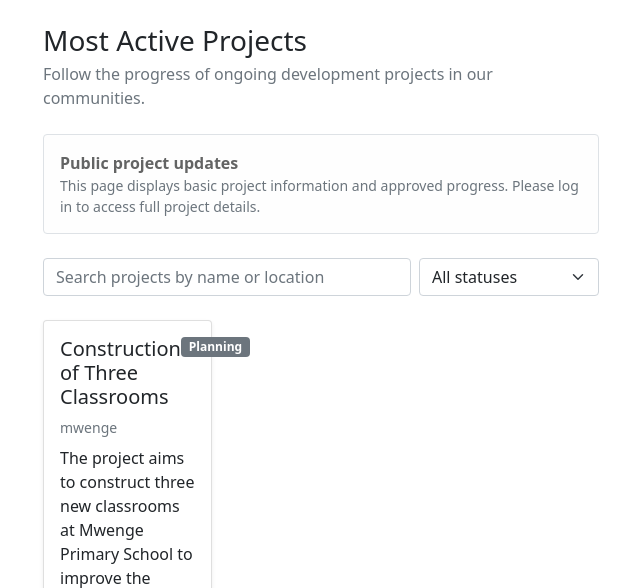
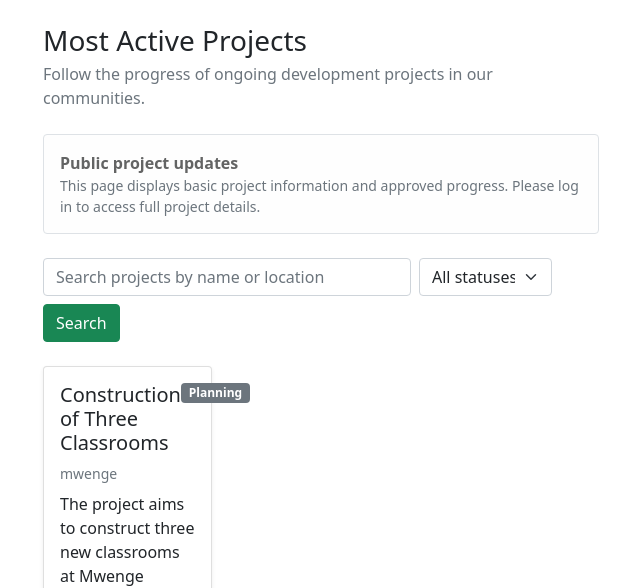
Before and after one commit to Desulumo/mtaatrack, a Django app: page / in a window 1280 px wide. Shown: the part 64-652 px from the top of the page, without its empty margins (319-959 px from the left). Run offline with Django 5.2, Linux system fonts and the light colour scheme; data comes from the database, SQL or seed files in the repository.

Commit message:
fix: adjust search filter button sizing and status badge styling

```diff
--- a/apps/projects/views.py
+++ b/apps/projects/views.py
@@ -1,4 +1,5 @@
 from django.views.generic import ListView
+from django.db.models import Q
 from .models import Project
 
 
@@ -8,11 +9,33 @@ class ProjectListView(ListView):
     context_object_name = "projects"
 
     def get_queryset(self):
-        return Project.objects.filter(
+        queryset = Project.objects.filter(
             approvals__decision="APPROVED"
         ).select_related(
             "ward"
-        ).prefetch_related(
-            "approvals",
-            "updates"
         ).distinct().order_by("-created_at")
+
+        # Search by project name or ward
+        search_query = self.request.GET.get("q", "")
+
+        if search_query:
+            queryset = queryset.filter(
+                Q(name__icontains=search_query) |
+                Q(ward__name__icontains=search_query)
+            )
+
+        # Filter by project status
+        status = self.request.GET.get("status", "")
+
+        if status:
+            queryset = queryset.filter(status=status)
+
+        return queryset
+
+    def get_context_data(self, **kwargs):
+        context = super().get_context_data(**kwargs)
+
+        context["search_query"] = self.request.GET.get("q", "")
+        context["selected_status"] = self.request.GET.get("status", "")
+
+        return context
--- a/templates/projects/index.html
+++ b/templates/projects/index.html
@@ -22,27 +22,52 @@
         </p>
     </div>
 
-    <!-- Search and filter -->
-    <div class="row g-2 mb-4">
+    <form method="GET" class="row g-2 mb-4">
+
     <div class="col-12 col-md-8">
         <input
             type="search"
+            name="q"
             class="form-control"
             placeholder="Search projects by name or location"
-                aria-label="Search projects">
+            value="{{ search_query }}">
     </div>
 
-        <div class="col-12 col-md-4">
-            <select class="form-select" aria-label="Filter projects by status">
+    <div class="col-12 col-md-3">
+        <select name="status" class="form-select">
+
             <option value="">All statuses</option>
-                <option value="PLANNING">Planning</option>
-                <option value="ONGOING">Ongoing</option>
-                <option value="SUSPENDED">Suspended</option>
-                <option value="COMPLETED">Completed</option>
+
+            <option value="PLANNING"
+                {% if selected_status == "PLANNING" %}selected{% endif %}>
+                Planning
+            </option>
+
+            <option value="ONGOING"
+                {% if selected_status == "ONGOING" %}selected{% endif %}>
+                Ongoing
+            </option>
+
+            <option value="SUSPENDED"
+                {% if selected_status == "SUSPENDED" %}selected{% endif %}>
+                Suspended
+            </option>
+
+            <option value="COMPLETED"
+                {% if selected_status == "COMPLETED" %}selected{% endif %}>
+                Completed
+            </option>
+
         </select>
     </div>
+
+    <div class="col-12 col-md-auto">
+        <button type="submit" class="btn btn-success w-100">
+            Search
+        </button>
     </div>
 
+</form>
     <!-- Project cards -->
     <div class="row g-4 row-cols-1 row-cols-md-2 row-cols-lg-3">
 
```
Lines whose indentation alone changed are shown as unchanged.
